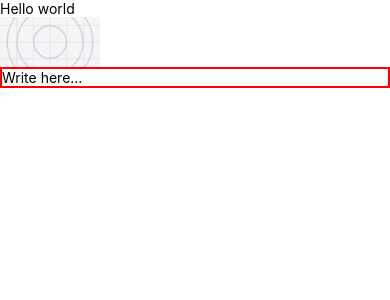
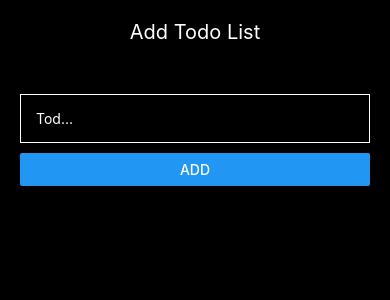
Before and after one commit to Kingcedru/React-Native-App, a React Native app in the folder StickerSmash/: screen / in a window 390 px wide. Shown: the top 300 px of the page. Built offline with nearby package versions, Linux system fonts and the light colour scheme.

Commit message:
created a todo list

```diff
--- a/StickerSmash/App.js
+++ b/StickerSmash/App.js
@@ -12,31 +12,13 @@ import {
   TextInput,
 } from "react-native";
 import React, { useState } from "react";
+import TodoList from "./components/TodoList";
 
 export default function App() {
   const [text, setText] = useState("");
   return (
     <View>
-      <StatusBar barStyle="default" />
-      <Text>Hello world</Text>
-      <Image
-        style={{ width: 100, height: 50 }}
-        source={require("./assets/icon.png")}
-      />
-      {/* <Button title="Open Modal" onPress={() => setModal(true)} />
-      <Modal visible={modal} animationType="slide">
-        <View>
-          <Text>This is a modal</Text>
-          <Button title="Close Modal" onPress={() => setModal(false)} />
-        </View>
-      </Modal> */}
-      <TextInput
-        placeholder="Write here..."
-        style={{ borderWidth: 2, borderColor: "red", width: "100%" }}
-        value={text}
-        onChangeText={setText}
-      />
-      <Text>{text}</Text>
+      <TodoList />
     </View>
   );
 }
--- /dev/null
+++ b/StickerSmash/components/Todo.jsx
@@ -0,0 +1,32 @@
+import { View, Text, StyleSheet } from "react-native";
+import { EvilIcons, Feather } from "@expo/vector-icons";
+import React from "react";
+
+export default function Todo({ item }) {
+  return (
+    <View style={styles.todo}>
+      <Text style={{ color: "white", fontSize: 15 }}>{item}</Text>
+      <View style={styles.todo}>
+        <EvilIcons name="trash" size={24} color="red" />
+        <Feather name="edit" size={24} color="green" style={{ marginTop: 3 }} />
+      </View>
+    </View>
+  );
+}
+
+const styles = StyleSheet.create({
+  todo: {
+    marginVertical: 5,
+    backgroundColor: "rgba(255, 255, 255, 0.2)",
+    flexDirection: "row",
+    alignItems: "center",
+    justifyContent: "space-between",
+    padding: 13,
+    borderRadius: 5,
+  },
+  icons: {
+    flexDirection: "row",
+    alignItems: "center",
+    gap: 10,
+  },
+});
--- /dev/null
+++ b/StickerSmash/components/TodoList.jsx
@@ -0,0 +1,68 @@
+import {
+  View,
+  Text,
+  TextInput,
+  Button,
+  StyleSheet,
+  FlatList,
+} from "react-native";
+import React, { useState } from "react";
+import Todo from "./Todo";
+
+export default function TodoList() {
+  const [todos, setTodos] = useState([]);
+  const [todo, setTodo] = useState("");
+
+  const addTodo = () => {
+    setTodos((previous) => [...previous, todo]);
+    setTodo("");
+  };
+
+  return (
+    <View style={styles.container}>
+      <Text style={styles.title}>Add Todo List</Text>
+      <View style={styles.inputContainer}>
+        <TextInput
+          placeholder="Tod..."
+          style={styles.input}
+          placeholderTextColor="white"
+          value={todo}
+          onChangeText={setTodo}
+        />
+        <Button title="Add" onPress={addTodo} />
+      </View>
+      <View style={{ marginTop: 20 }}>
+        <FlatList
+          data={todos}
+          renderItem={({ item }) => <Todo item={item} />}
+          keyExtractor={(item, i) => i}
+        />
+      </View>
+    </View>
+  );
+}
+
+const styles = StyleSheet.create({
+  container: {
+    padding: 20,
+    backgroundColor: "#000",
+    height: 1000,
+  },
+  title: {
+    color: "white",
+    textAlign: "center",
+    paddingBottom: 50,
+    paddingHorizontal: 15,
+    fontSize: 20,
+  },
+  inputContainer: {
+    gap: 10,
+  },
+  btn: {},
+  input: {
+    color: "white",
+    borderWidth: 1,
+    borderColor: "white",
+    padding: 15,
+  },
+});
```
